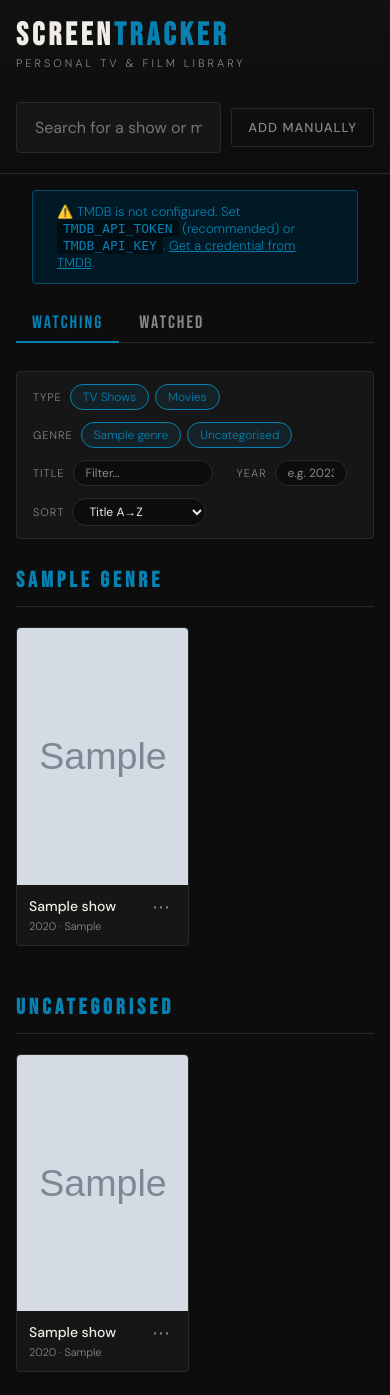
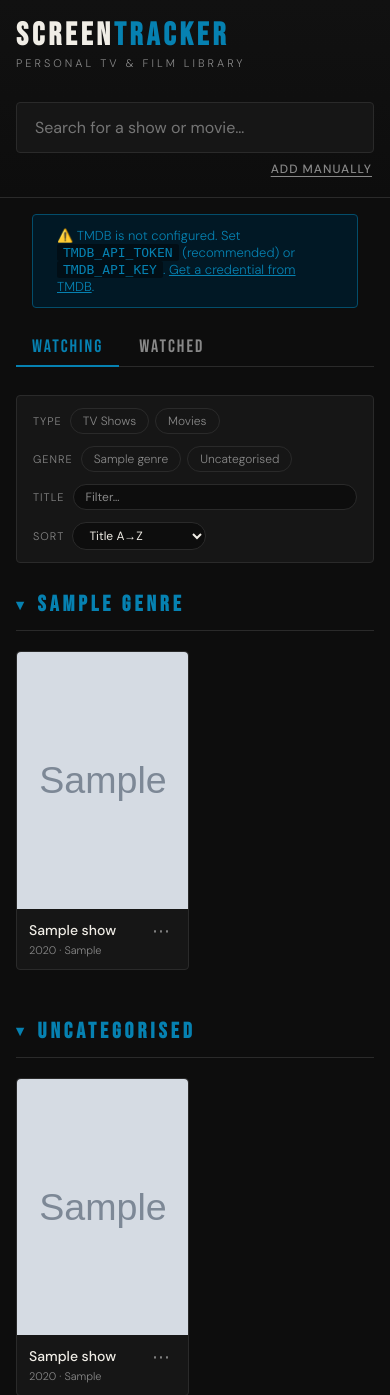
Before and after one commit to danstewart/screentracker, a Flask app: template templates/index.html in a window 390 px wide. Shown: the top 1395 px of the page. Run offline with Flask 3, Linux system fonts and the light colour scheme; the template is opened without the code that fills it: most values are stand-ins (such as "Sample title", 1, 10 or a date in 2020); grey boxes marked "Sample" are stand-in pictures.

Commit message:
Design tweaks
Make "Add Manually" smaller on mobile
Remove year filter
Allow collapsing sections

```diff
--- a/static/app.js
+++ b/static/app.js
@@ -320,11 +320,11 @@ function buildFilters(libraryEl) {
   blocks.forEach((block) => {
     const isOrphan = block.classList.contains("orphan-block");
     const key = isOrphan ? "orphan" : (block.dataset.genreId || "orphan");
-    const name = $(".genre-header h2", block).textContent;
+    const name = $(".genre-name", block).textContent;
 
     const label = document.createElement("label");
-    label.className = "filter-chip active";
-    label.innerHTML = `<input type="checkbox" class="genre-filter" value="${escapeAttr(key)}" checked />${escapeHtml(name)}`;
+    label.className = "filter-chip";
+    label.innerHTML = `<input type="checkbox" class="genre-filter" value="${escapeAttr(key)}" />${escapeHtml(name)}`;
     label.querySelector("input").addEventListener("change", (e) => {
       label.classList.toggle("active", e.target.checked);
       applyFilters(libraryEl);
@@ -332,15 +332,14 @@ function buildFilters(libraryEl) {
     filterGroup.appendChild(label);
   });
 
-  // Reset type chips to checked when switching views
+  // No selected type means all types when switching views.
   $$(".type-filter").forEach((input) => {
-    input.checked = true;
-    input.closest(".filter-chip").classList.add("active");
+    input.checked = false;
+    input.closest(".filter-chip").classList.remove("active");
   });
 
-  // Reset text inputs when switching views
+  // Reset title filtering when switching views.
   $("#title-filter").value = "";
-  $("#year-filter").value = "";
 
   // Wire up type filters for this view
   $$(".type-filter").forEach((input) => {
@@ -364,22 +363,19 @@ function applyFilters(libraryEl) {
   const activeTypes = new Set($$(".type-filter:checked").map((el) => el.value));
   const activeGenres = new Set($$(".genre-filter:checked").map((el) => el.value));
   const titleQ = $("#title-filter").value.trim().toLowerCase();
-  const yearQ = $("#year-filter").value.trim();
 
   $$(".genre-block", libraryEl).forEach((block) => {
     const isOrphan = block.classList.contains("orphan-block");
     const key = isOrphan ? "orphan" : (block.dataset.genreId || "orphan");
-    const genreActive = activeGenres.has(key);
+    const genreActive = activeGenres.size === 0 || activeGenres.has(key);
 
     let anyVisible = false;
     $$(".show-card", block).forEach((card) => {
       const type = card.dataset.type;
-      const typeActive = !type || activeTypes.has(type);
+      const typeActive = activeTypes.size === 0 || !type || activeTypes.has(type);
       const title = $(".show-title", card).textContent.toLowerCase();
-      const year = card.dataset.year || "";
       const visible = genreActive && typeActive
-        && (!titleQ || title.includes(titleQ))
-        && (!yearQ || year.startsWith(yearQ));
+        && (!titleQ || title.includes(titleQ));
       card.classList.toggle("filtered-out", !visible);
       if (visible) anyVisible = true;
     });
@@ -419,7 +415,6 @@ function sortShows(libraryEl) {
 }
 
 $("#title-filter").addEventListener("input", () => applyFilters(currentLibrary()));
-$("#year-filter").addEventListener("input", () => applyFilters(currentLibrary()));
 $("#sort-select").addEventListener("change", () => {
   applyFilters(currentLibrary());
 });
@@ -434,6 +429,15 @@ function closeAllMenus() {
 
 // ---------- Card actions (event delegation) ----------
 document.addEventListener("click", async (e) => {
+  // Expand / collapse a genre section.
+  const genreToggle = e.target.closest(".genre-toggle");
+  if (genreToggle) {
+    const section = genreToggle.closest(".genre-block");
+    const collapsed = section.classList.toggle("collapsed");
+    genreToggle.setAttribute("aria-expanded", String(!collapsed));
+    return;
+  }
+
   // Toggle overflow menu
   if (e.target.classList.contains("show-menu-btn")) {
     const dropdown = e.target.nextElementSibling;
@@ -491,7 +495,7 @@ document.addEventListener("click", async (e) => {
     const title = $(".show-title", card).textContent;
     const section = card.closest(".genre-block");
     const currentGenre = section && !section.classList.contains("orphan-block")
-      ? $(".genre-header h2", section).textContent
+      ? $(".genre-name", section).textContent
       : "";
     openMoveModal(id, title, currentGenre);
     return;
--- a/static/style.css
+++ b/static/style.css
@@ -244,6 +244,42 @@ main { padding: 32px; max-width: 1400px; margin: 0 auto; }
   letter-spacing: 4px;
   color: var(--accent);
   text-transform: uppercase;
+  width: 100%;
+}
+
+.genre-toggle {
+  appearance: none;
+  width: 100%;
+  display: flex;
+  align-items: center;
+  gap: 10px;
+  border: 0;
+  background: transparent;
+  color: inherit;
+  font: inherit;
+  letter-spacing: inherit;
+  text-transform: inherit;
+  text-align: left;
+  cursor: pointer;
+}
+.genre-toggle:focus-visible {
+  outline: 2px solid var(--accent);
+  outline-offset: 5px;
+}
+.genre-toggle-icon {
+  display: inline-block;
+  font-family: sans-serif;
+  font-size: 15px;
+  transition: transform 0.15s ease;
+}
+.genre-block.collapsed .genre-toggle-icon {
+  transform: rotate(-90deg);
+}
+.genre-block.collapsed .genre-header {
+  margin-bottom: 0;
+}
+.genre-block.collapsed .shows-grid {
+  display: none;
 }
 
 .delete-genre {
@@ -597,7 +633,6 @@ main { padding: 32px; max-width: 1400px; margin: 0 auto; }
   width: 140px;
   transition: border-color 0.15s;
 }
-.filter-input--narrow { width: 72px; }
 .filter-input:focus { border-color: var(--accent); }
 .filter-input::placeholder { color: var(--muted); }
 
@@ -704,6 +739,23 @@ main { padding: 32px; max-width: 1400px; margin: 0 auto; }
 /* ---- Responsive ---- */
 @media (max-width: 600px) {
   .site-header { padding: 20px 16px; }
+  .search-wrap { flex-wrap: wrap; gap: 8px; }
+  #search-input { flex: 1 1 100%; width: 100%; }
+  #add-manual-btn {
+    margin-left: auto;
+    padding: 0 2px;
+    border: 0;
+    background: transparent;
+    font-size: 12px;
+    text-decoration: underline;
+    text-underline-offset: 3px;
+  }
+  .filter-group--title { width: 100%; }
+  .filter-group--title #title-filter {
+    flex: 1;
+    width: auto;
+    min-width: 0;
+  }
   main { padding: 20px 16px; }
   .site-footer { padding: 24px 16px; flex-direction: column; gap: 10px; }
   .brand h1 { font-size: 32px; }
--- a/templates/index.html
+++ b/templates/index.html
@@ -51,23 +51,19 @@
 			<div id="filter-bar" class="filter-bar hidden">
 				<div class="filter-group" id="type-filter-group">
 					<span class="filter-label">Type</span>
-					<label class="filter-chip active">
-						<input type="checkbox" class="type-filter" value="series" checked />TV Shows
+					<label class="filter-chip">
+						<input type="checkbox" class="type-filter" value="series" />TV Shows
 					</label>
-					<label class="filter-chip active">
-						<input type="checkbox" class="type-filter" value="movie" checked />Movies
+					<label class="filter-chip">
+						<input type="checkbox" class="type-filter" value="movie" />Movies
 					</label>
 				</div>
 				<div class="filter-group" id="genre-filter-group">
 					<span class="filter-label">Genre</span>
 				</div>
-				<div class="filter-group">
+				<div class="filter-group filter-group--title">
 					<span class="filter-label">Title</span>
 					<input id="title-filter" class="filter-input" type="text" placeholder="Filter…" autocomplete="off" />
-				</div>
-				<div class="filter-group">
-					<span class="filter-label">Year</span>
-					<input id="year-filter" class="filter-input filter-input--narrow" type="text" placeholder="e.g. 2023" autocomplete="off" />
 				</div>
 				<div class="filter-group">
 					<span class="filter-label">Sort</span>
@@ -91,7 +87,12 @@
 				{% endif %} {% for block in watching_grouped %}
 				<section class="genre-block" data-genre-id="{{ block.genre.id }}">
 					<header class="genre-header">
-						<h2>{{ block.genre.name }}</h2>
+						<h2>
+							<button class="genre-toggle" type="button" aria-expanded="true">
+								<span class="genre-toggle-icon" aria-hidden="true">▾</span>
+								<span class="genre-name">{{ block.genre.name }}</span>
+							</button>
+						</h2>
 					</header>
 					<div class="shows-grid">
 						{% for show in block.shows %}{% include "_show_card.html" %}{% endfor %}
@@ -99,7 +100,14 @@
 				</section>
 				{% endfor %} {% if watching_orphans %}
 				<section class="genre-block orphan-block">
-					<header class="genre-header"><h2>Uncategorised</h2></header>
+					<header class="genre-header">
+						<h2>
+							<button class="genre-toggle" type="button" aria-expanded="true">
+								<span class="genre-toggle-icon" aria-hidden="true">▾</span>
+								<span class="genre-name">Uncategorised</span>
+							</button>
+						</h2>
+					</header>
 					<div class="shows-grid">
 						{% for show in watching_orphans %}{% include "_show_card.html" %}{% endfor %}
 					</div>
@@ -116,7 +124,12 @@
 				{% endif %} {% for block in watched_grouped %}
 				<section class="genre-block" data-genre-id="{{ block.genre.id }}">
 					<header class="genre-header">
-						<h2>{{ block.genre.name }}</h2>
+						<h2>
+							<button class="genre-toggle" type="button" aria-expanded="true">
+								<span class="genre-toggle-icon" aria-hidden="true">▾</span>
+								<span class="genre-name">{{ block.genre.name }}</span>
+							</button>
+						</h2>
 					</header>
 					<div class="shows-grid">
 						{% for show in block.shows %}{% include "_show_card.html" %}{% endfor %}
@@ -124,7 +137,14 @@
 				</section>
 				{% endfor %} {% if watched_orphans %}
 				<section class="genre-block orphan-block">
-					<header class="genre-header"><h2>Uncategorised</h2></header>
+					<header class="genre-header">
+						<h2>
+							<button class="genre-toggle" type="button" aria-expanded="true">
+								<span class="genre-toggle-icon" aria-hidden="true">▾</span>
+								<span class="genre-name">Uncategorised</span>
+							</button>
+						</h2>
+					</header>
 					<div class="shows-grid">
 						{% for show in watched_orphans %}{% include "_show_card.html" %}{% endfor %}
 					</div>
```
Also changed, not shown: tests/test_app.py (+12 -0 lines).
